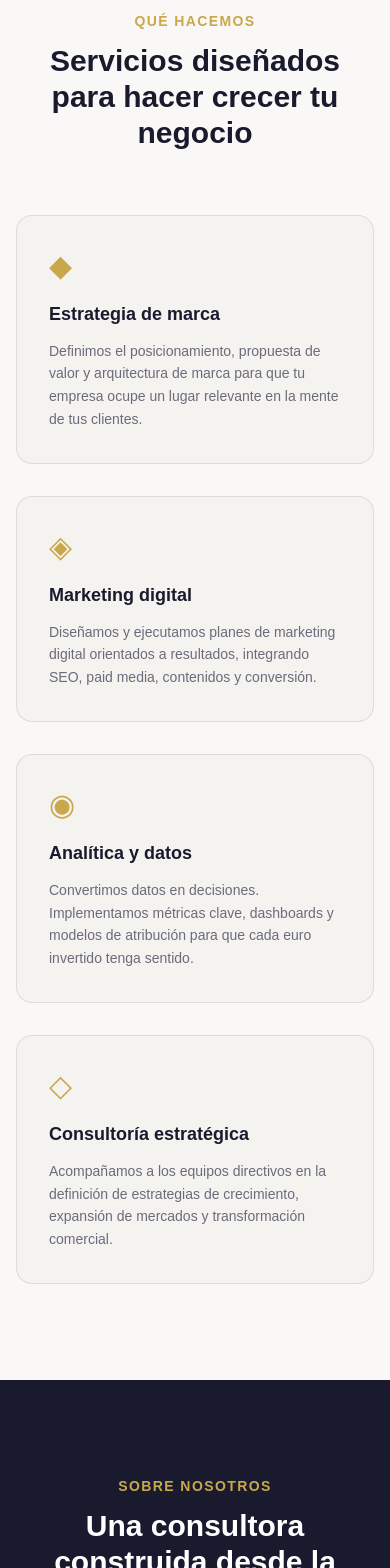
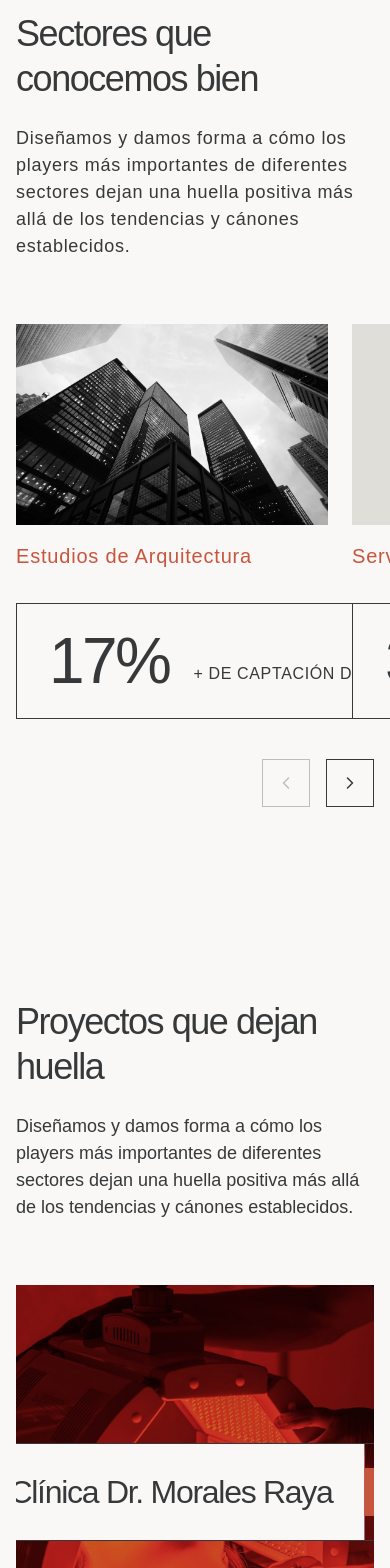
Before and after one commit to generacionads/itacarb, a Next.js app: page / in a window 390 px wide. Shown: the part 1520-3088 px from the top of the page. Built offline with nearby package versions, Linux system fonts and the light colour scheme; a web font is replaced by a local one.

Commit message:
sectores y proyectos

```diff
--- a/src/app/page.tsx
+++ b/src/app/page.tsx
@@ -2,6 +2,8 @@ import { Header } from "@/components/layout/Header";
 import { Footer } from "@/components/layout/Footer";
 import { Hero } from "@/components/sections/Hero";
 import { Intro } from "@/components/sections/Intro";
+import { Sectors } from "@/components/sections/Sectors";
+import { Projects } from "@/components/sections/Projects";
 import { Services } from "@/components/sections/Services";
 import { About } from "@/components/sections/About";
 import { Contact } from "@/components/sections/Contact";
@@ -13,6 +15,8 @@ export default function Home() {
       <main className="flex-1">
         <Hero />
         <Intro />
+        <Sectors />
+        <Projects />
         <Services />
         <About />
         <Contact />
--- /dev/null
+++ b/src/components/sections/Projects.tsx
@@ -0,0 +1,93 @@
+import Image from "next/image";
+import { Container } from "@/components/ui/Container";
+
+const projects = [
+  {
+    id: "morales-raya",
+    name: "Clínica Dr. Morales Raya",
+    image: "/projects/morales-raya.jpg",
+    href: "/proyectos/clinica-morales-raya",
+  },
+  {
+    id: "arias-arquitectos",
+    name: "Estudio Arias Arquitectos",
+    image: null,
+    href: "/proyectos/arias-arquitectos",
+  },
+  {
+    id: "ferral",
+    name: "Industrias Ferral S.L.",
+    image: null,
+    href: "/proyectos/ferral",
+  },
+];
+
+function ProjectCard({ project }: { project: (typeof projects)[0] }) {
+  return (
+    <a href={project.href} className="group relative block h-72 w-full overflow-hidden sm:h-[420px]">
+      {/* Imagen */}
+      {project.image ? (
+        <Image
+          src={project.image}
+          alt={project.name}
+          fill
+          className="object-cover transition-transform duration-700 group-hover:scale-105"
+        />
+      ) : (
+        <div className="absolute inset-0 bg-[#c0bdb8]" />
+      )}
+
+      {/* Overlay rojo */}
+      <div
+        className="absolute inset-0"
+        style={{ backgroundColor: "#c8553d", mixBlendMode: "multiply", opacity: 0.65 }}
+      />
+
+      {/* Label centrado */}
+      <div className="absolute bottom-8 left-1/2 -translate-x-1/2 flex items-center border border-[#36383a]">
+        <span
+          className="bg-[#f9f8f6] px-8 py-8 text-[32px] font-medium leading-8 tracking-[-0.04em] text-[#36383a] whitespace-nowrap"
+          style={{ fontFamily: "Satoshi, sans-serif" }}
+        >
+          {project.name}
+        </span>
+        <span className="flex items-center justify-center bg-[#c8553d] p-3 shrink-0">
+          <svg width="24" height="24" viewBox="0 0 24 24" fill="none" xmlns="http://www.w3.org/2000/svg">
+            <path d="M12 5V19M5 12H19" stroke="white" strokeWidth="2" strokeLinecap="round"/>
+          </svg>
+        </span>
+      </div>
+    </a>
+  );
+}
+
+export function Projects() {
+  return (
+    <section className="py-24 bg-[#f9f8f6]">
+      <Container>
+        {/* H2 + subtítulo */}
+        <div className="flex flex-col gap-6 mb-16">
+          <h2
+            className="text-[#36383a] text-4xl md:text-[48px] font-medium tracking-[-0.04em] leading-tight"
+            style={{ fontFamily: "Satoshi, sans-serif" }}
+          >
+            Proyectos que dejan huella
+          </h2>
+          <p
+            className="text-[#36383a] text-[18px] font-light max-w-3xl"
+            style={{ fontFamily: "Satoshi, sans-serif" }}
+          >
+            Diseñamos y damos forma a cómo los players más importantes de diferentes sectores dejan una huella positiva más allá de los tendencias y cánones establecidos.
+          </p>
+        </div>
+
+        {/* Cards */}
+        <div className="flex flex-col gap-6">
+          {projects.map((project) => (
+            <ProjectCard key={project.id} project={project} />
+          ))}
+        </div>
+      </Container>
+    </section>
+  );
+}
--- /dev/null
+++ b/src/components/sections/Sectors.tsx
@@ -0,0 +1,170 @@
+"use client";
+
+import { useState, useRef, useEffect } from "react";
+import Image from "next/image";
+import { Container } from "@/components/ui/Container";
+import gsap from "gsap";
+
+const sectors = [
+  {
+    id: "arquitectura",
+    name: "Estudios de Arquitectura",
+    image: "/sectors/arquitectura.jpg",
+    stat: "17%",
+    statLabel: "+ DE CAPTACIÓN DIGITAL",
+  },
+  {
+    id: "sanitario",
+    name: "Servicios Sanitarios",
+    image: null,
+    stat: "3×",
+    statLabel: "PACIENTES RECURRENTES",
+  },
+  {
+    id: "industrial",
+    name: "Industrial",
+    image: null,
+    stat: "40%",
+    statLabel: "+ EFICIENCIA OPERATIVA",
+  },
+];
+
+function SectorCard({ sector }: { sector: (typeof sectors)[0] }) {
+  return (
+    <div className="flex flex-col gap-8">
+      <div className="flex flex-col gap-4">
+        <div className="relative h-[201px] w-full overflow-hidden bg-[#e0ded9]">
+          {sector.image && (
+            <Image src={sector.image} alt={sector.name} fill className="object-cover" />
+          )}
+        </div>
+        <p
+          className="text-[#c8553d] text-[20px] font-medium tracking-[0.04em]"
+          style={{ fontFamily: "Satoshi, sans-serif" }}
+        >
+          {sector.name}
+        </p>
+      </div>
+      <div className="border border-[#36383a] bg-[#f9f8f6] p-8 flex items-end gap-6 w-fit whitespace-nowrap">
+        <p
+          className="text-[#36383a] text-[64px] font-medium leading-[50px] tracking-[-0.04em]"
+          style={{ fontFamily: "Satoshi, sans-serif" }}
+        >
+          {sector.stat}
+        </p>
+        <p
+          className="text-[#36383a] text-[16px] font-light tracking-[0.04em] uppercase"
+          style={{ fontFamily: "Satoshi, sans-serif" }}
+        >
+          {sector.statLabel}
+        </p>
+      </div>
+    </div>
+  );
+}
+
+export function Sectors() {
+  const [current, setCurrent] = useState(0);
+  const maxIndex = 1;
+  const trackRef = useRef<HTMLDivElement>(null);
+  const cardRefs = useRef<(HTMLDivElement | null)[]>([]);
+
+  useEffect(() => {
+    if (cardRefs.current[2]) {
+      gsap.set(cardRefs.current[2], { rotateY: -18 });
+    }
+  }, []);
+
+  const navigate = (dir: 1 | -1) => {
+    const next = Math.max(0, Math.min(maxIndex, current + dir));
+    if (next === current) return;
+
+    const card = cardRefs.current[0];
+    if (!card || !trackRef.current) return;
+
+    const cardWidth = card.offsetWidth;
+    const gap = 24;
+
+    gsap.to(trackRef.current, {
+      x: -(next * (cardWidth + gap)),
+      duration: 0.6,
+      ease: "power2.inOut",
+    });
+
+    cardRefs.current.forEach((el, i) => {
+      if (!el) return;
+      const peekIndex = next + 2;
+      gsap.to(el, {
+        rotateY: i === peekIndex ? -18 : 0,
+        duration: 0.6,
+        ease: "power2.inOut",
+      });
+    });
+
+    setCurrent(next);
+  };
+
+  return (
+    <section className="py-24 bg-[#f9f8f6] overflow-hidden">
+      {/* H2 + subtítulo */}
+      <Container>
+        <div className="flex flex-col gap-6 mb-16">
+          <h2
+            className="text-[#36383a] text-4xl md:text-[48px] font-medium tracking-[-0.04em] leading-tight"
+            style={{ fontFamily: "Satoshi, sans-serif" }}
+          >
+            Sectores que conocemos bien
+          </h2>
+          <p
+            className="text-[#36383a] text-[18px] font-light tracking-[0.04em] max-w-3xl"
+            style={{ fontFamily: "Satoshi, sans-serif" }}
+          >
+            Diseñamos y damos forma a cómo los players más importantes de diferentes sectores dejan una huella positiva más allá de los tendencias y cánones establecidos.
+          </p>
+        </div>
+      </Container>
+
+      {/* Carrusel — empieza en el margen del Container, sangra hasta el borde derecho */}
+      <div className="pl-4 sm:pl-16" style={{ perspective: "1200px" }}>
+        <div ref={trackRef} className="flex gap-6" style={{ willChange: "transform" }}>
+          {sectors.map((sector, i) => (
+            <div
+              key={sector.id}
+              ref={(el) => { cardRefs.current[i] = el; }}
+              className="flex-none w-[80vw] md:w-[45vw]"
+              style={{ transformOrigin: "left center", willChange: "transform" }}
+            >
+              <SectorCard sector={sector} />
+            </div>
+          ))}
+        </div>
+      </div>
+
+      {/* Navegación */}
+      <Container>
+        <div className="flex items-center justify-end gap-4 mt-10">
+          <button
+            onClick={() => navigate(-1)}
+            disabled={current === 0}
+            aria-label="Anterior"
+            className="flex items-center justify-center w-12 h-12 border border-[#36383a] text-[#36383a] transition-colors disabled:opacity-30 hover:text-[#a3422e] hover:border-[#a3422e]"
+          >
+            <svg width="20" height="20" viewBox="0 0 20 20" fill="none">
+              <path d="M12.5 15L7.5 10L12.5 5" stroke="currentColor" strokeWidth="1.5" strokeLinecap="round" strokeLinejoin="round" />
+            </svg>
+          </button>
+          <button
+            onClick={() => navigate(1)}
+            disabled={current === maxIndex}
+            aria-label="Siguiente"
+            className="flex items-center justify-center w-12 h-12 border border-[#36383a] text-[#36383a] transition-colors disabled:opacity-30 hover:text-[#a3422e] hover:border-[#a3422e]"
+          >
+            <svg width="20" height="20" viewBox="0 0 20 20" fill="none">
+              <path d="M7.5 5L12.5 10L7.5 15" stroke="currentColor" strokeWidth="1.5" strokeLinecap="round" strokeLinejoin="round" />
+            </svg>
+          </button>
+        </div>
+      </Container>
+    </section>
+  );
+}
```
Also changed, not shown: public/projects/morales-raya.jpg (added), public/sectors/arquitectura.jpg (added).
